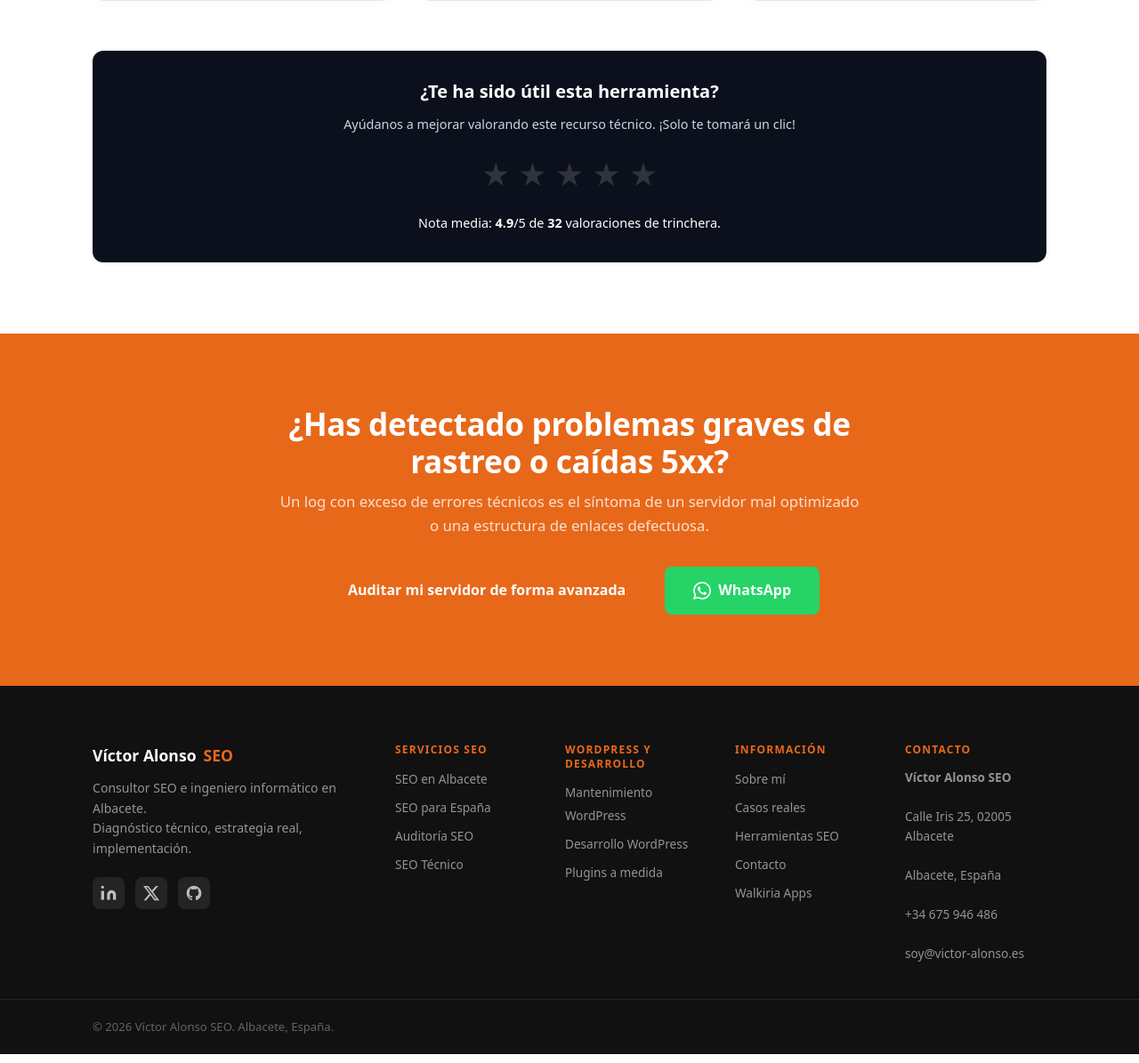
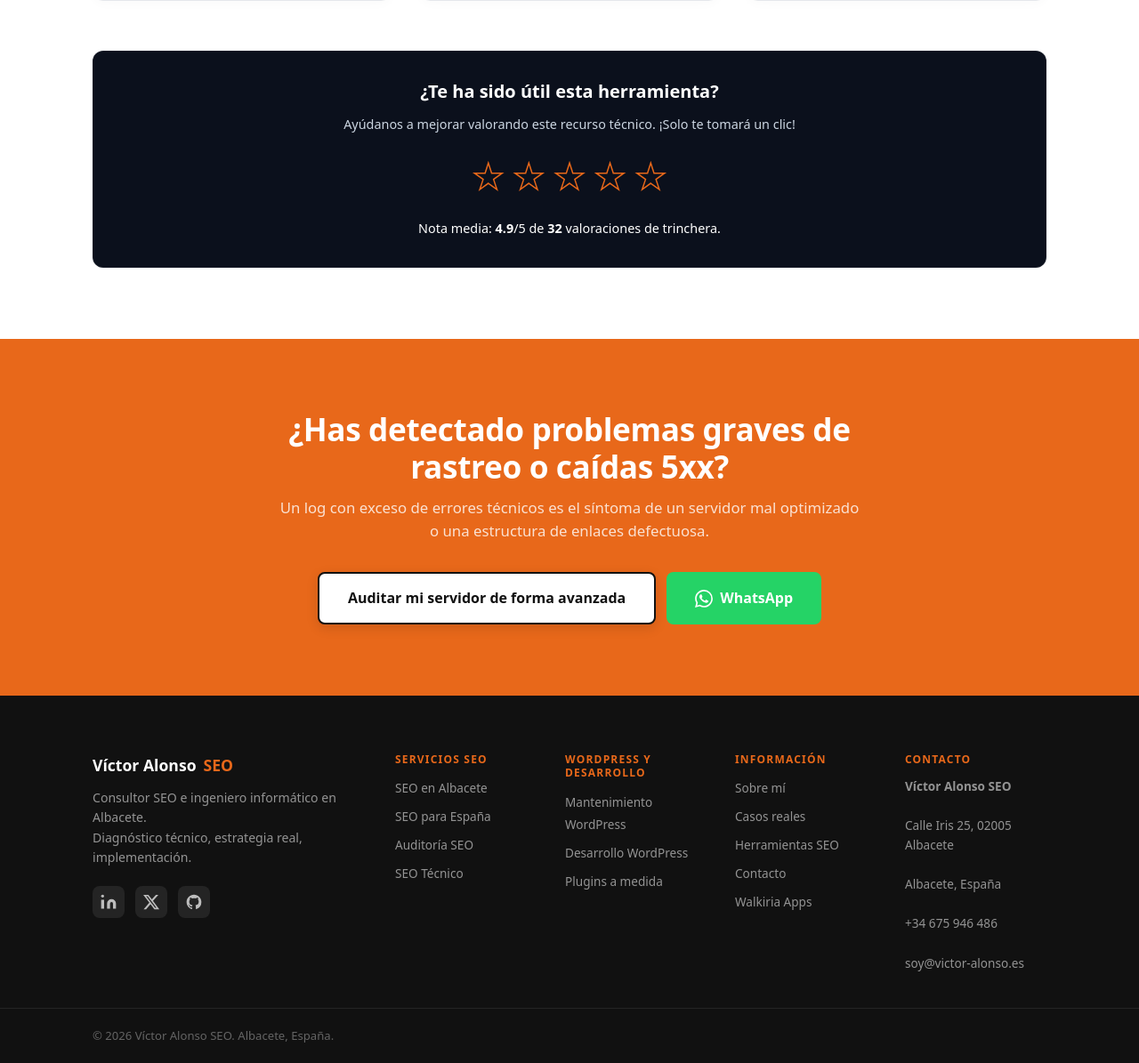
Before and after one commit to vicksWalkiria/victor-alonso.es, a PHP site: page /herramientas/analizador-logs/ in a window 1280 px wide. Shown: the part 1895-3090 px from the top of the page at 89% size. Run offline with PHP 8.4, Linux system fonts and the light colour scheme.

Commit message:
design(ui): premium solid black button border for CTA and high-contrast orange hollow stars for rating widget

```diff
--- a/herramientas/analizador-logs.php
+++ b/herramientas/analizador-logs.php
@@ -386,6 +386,21 @@ require dirname(__DIR__) . '/includes/breadcrumbs.php';
 ?>
 
 <style>
+/* Sobrescribir botón CTA para tener un precioso y llamativo borde negro */
+.cta-block--orange .btn--primary {
+    border: 2px solid #111111 !important;
+    background: #ffffff !important;
+    color: #111111 !important;
+    font-weight: 800 !important;
+    box-shadow: 0 4px 14px rgba(0,0,0,0.12) !important;
+    transition: all 0.3s ease !important;
+}
+.cta-block--orange .btn--primary:hover {
+    background: #111111 !important;
+    color: #ffffff !important;
+    border-color: #111111 !important;
+}
+
 /* Estilos premium para el dashboard con colores corporativos (Blanco, Naranja, Negro) */
 .tab-container {
     display: flex;
--- a/includes/ratings-helper.php
+++ b/includes/ratings-helper.php
@@ -111,9 +111,9 @@ function render_rating_widget($tool_id, $title = '¿Te ha sido útil esta herram
         <h3 style="font-size: 1.25rem; margin-bottom: 0.75rem; color: #fff;"><?= h($title) ?></h3>
         <p style="font-size: 0.9rem; color: #cbd5e1; margin-bottom: 1.25rem;">Ayúdanos a mejorar valorando este recurso técnico. ¡Solo te tomará un clic!</p>
 
-        <div class="stars-container" style="display: inline-flex; gap: 0.5rem; justify-content: center; font-size: 2rem; direction: rtl; cursor: pointer; margin-bottom: 1rem;" data-tool="<?= h($tool_id) ?>" data-voted="<?= $has_voted ? 'true' : 'false' ?>">
+        <div class="stars-container" style="display: inline-flex; gap: 0.5rem; justify-content: center; font-size: 2.25rem; direction: rtl; cursor: pointer; margin-bottom: 1rem;" data-tool="<?= h($tool_id) ?>" data-voted="<?= $has_voted ? 'true' : 'false' ?>">
             <?php for ($i = 5; $i >= 1; $i--): ?>
-                <span class="star-item" data-value="<?= $i ?>" style="color: <?= $has_voted && $i <= round($tool_data['average']) ? 'var(--orange)' : 'rgba(255,255,255,0.15)' ?>; transition: color 0.2s ease-in-out;">★</span>
+                <span class="star-item" data-value="<?= $i ?>" style="color: <?= $has_voted && $i <= round($tool_data['average']) ? 'var(--orange)' : 'transparent' ?>; -webkit-text-stroke: 1.5px var(--orange); text-shadow: <?= $has_voted && $i <= round($tool_data['average']) ? '0 0 10px rgba(232, 104, 26, 0.3)' : 'none' ?>; transition: all 0.2s ease-in-out;">★</span>
             <?php endfor; ?>
         </div>
 
@@ -144,6 +144,7 @@ function render_rating_widget($tool_id, $title = '¿Te ha sido útil esta herram
             .stars-container:not([data-voted="true"]) .star-item:hover,
             .stars-container:not([data-voted="true"]) .star-item:hover ~ .star-item {
                 color: var(--orange) !important;
+                text-shadow: 0 0 10px rgba(232, 104, 26, 0.4) !important;
             }
         `;
         document.head.appendChild(style);
@@ -173,7 +174,8 @@ function render_rating_widget($tool_id, $title = '¿Te ha sido útil esta herram
                         const avg = Math.round(res.average);
                         stars.forEach(s => {
                             const val = parseInt(s.getAttribute('data-value'));
-                            s.style.color = val <= avg ? 'var(--orange)' : 'rgba(255,255,255,0.15)';
+                            s.style.color = val <= avg ? 'var(--orange)' : 'transparent';
+                            s.style.textShadow = val <= avg ? '0 0 10px rgba(232, 104, 26, 0.3)' : 'none';
                             s.style.cursor = 'default';
                         });
 
```
